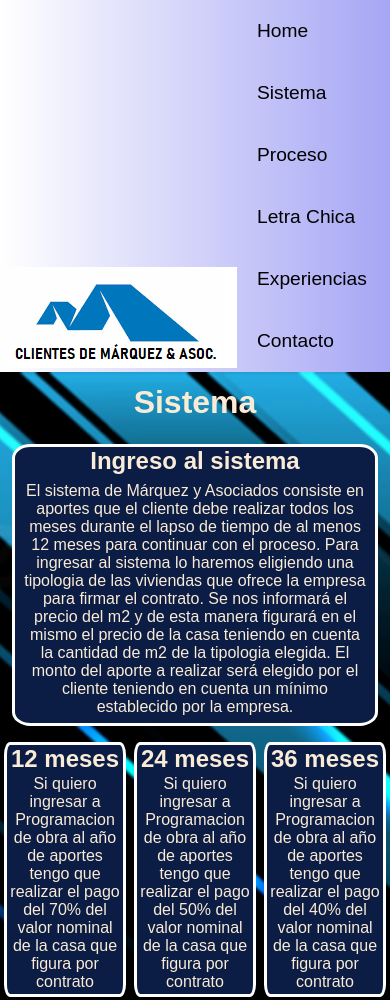
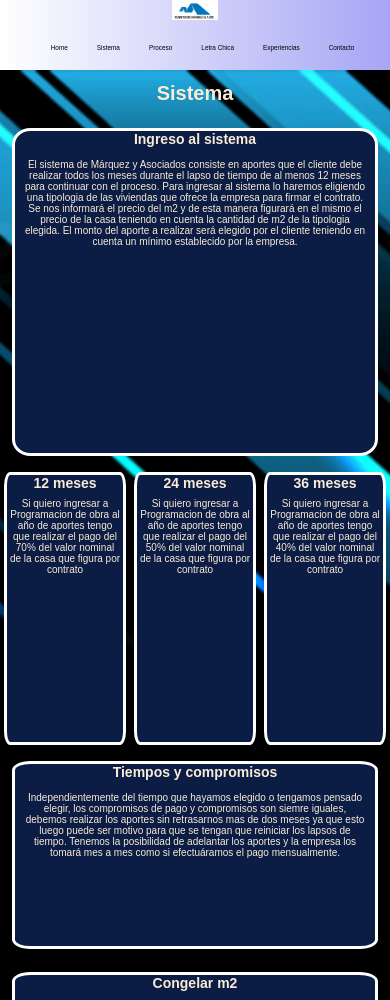
Before and after one commit to Rodrigo-H-Romero/Conociendo-a-Marquez-y-Asociados, a plain HTML site: page pages/sistema.html in a window 390 px wide. Shown: the top 1000 px of the page. Drawn offline with Linux system fonts and the light colour scheme; a web font is replaced by a local one.

Commit message:
Modificando responsive

```diff
--- a/styles/styles.css
+++ b/styles/styles.css
@@ -378,7 +378,7 @@ p {
     margin: 5%;
 }
 
-@media screen and (min-width: 480px) and (max-width: 576px) {
+@media screen and (min-width: 380px) and (max-width: 576px) {
     header {
         flex-direction: column;
         text-align: center;
@@ -389,10 +389,10 @@ p {
         margin-bottom: none;
     }
     nav li {
-        margin-right: 10px;
+        margin-right: 5px;
     }
     li {
-        font-size: 60%;
+        font-size: 40%;
     }
     .logoinicio {
         height: 20px;
@@ -429,14 +429,13 @@ p {
         max-width: 100%;
         height: auto;
         display: block;
-        margin: 10px 10px;
       }
       .contenedor2 h2 {
-        font-size: 14px; /* Reduce el tamaño de h2 */
+        font-size: 14px;
         margin-bottom: 5px;
       }
 
       .contenedor2 p {
-        font-size: 10px; /* Reduce el tamaño de p */
+        font-size: 10px;
       }
 }
```
